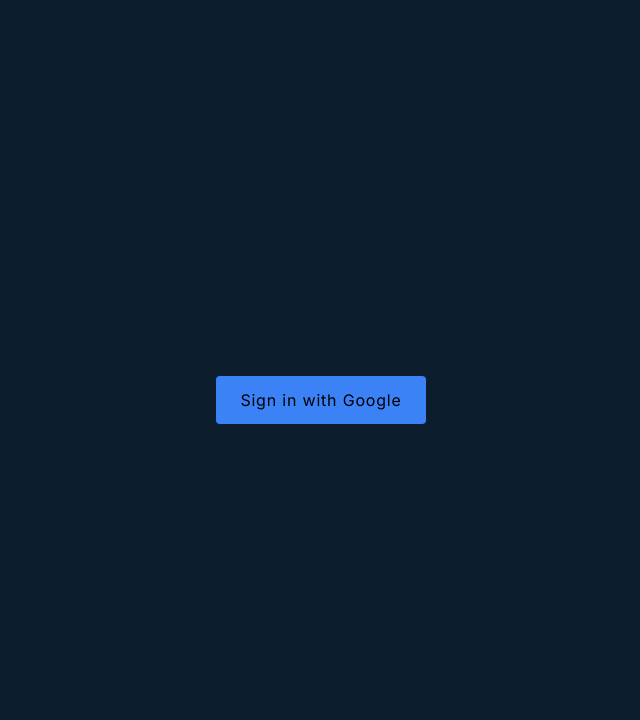
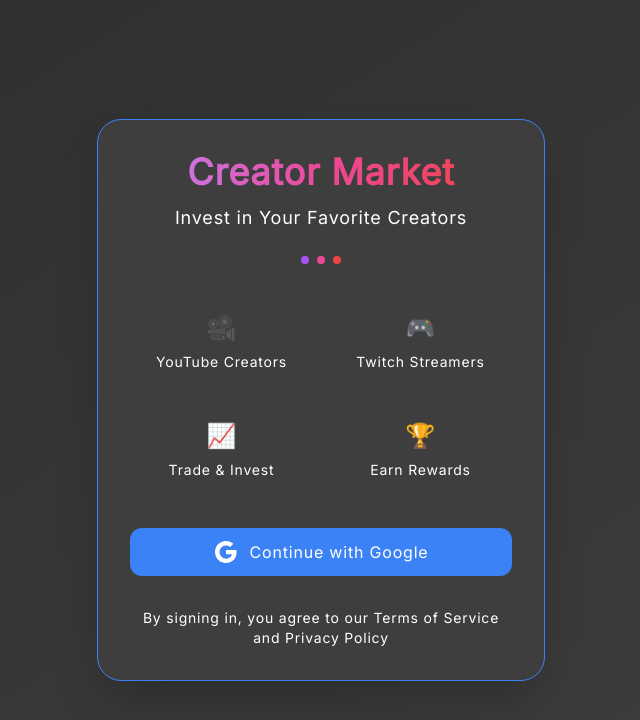
Before and after one commit to curleyjohn/creator-market-frontend, a React (Create React App) app: page /login in a window 1280 px wide. Shown: the top 720 px of the page, without its empty margins (319-959 px from the left). Built offline with nearby package versions, Linux system fonts and the light colour scheme; no server answers.

Commit message:
Change Login

```diff
--- a/src/components/CreatorCard.tsx
+++ b/src/components/CreatorCard.tsx
@@ -56,7 +56,7 @@
               className="w-16 h-16 rounded-full border-2 border-[var(--accent)] object-cover mb-3"
               alt="creator avatar"
             />
-            <div className="absolute bottom-0 right-0 w-4 h-4 rounded-full border-2 border-[var(--sidebar-bg)] bg-green-500"></div>
+            <div className="absolute bottom-2 -right-2 w-4 h-4 rounded-full border-2 border-[var(--sidebar-bg)] bg-green-500"></div>
           </div>
 
           <div className="flex flex-col ml-4">
--- a/src/components/Loading.tsx
+++ /dev/null
@@ -1,12 +0,0 @@
-import React from "react";
-
-const Loading = ({ text = "Loading..." }: { text?: string }) => {
-  return (
-    <div className="flex flex-col items-center justify-center min-h-[200px]">
-      <div className="animate-spin rounded-full h-10 w-10 border-4 border-[var(--accent)] border-t-transparent mb-4"></div>
-      <p className="text-[var(--accent)] font-semibold text-lg">{text}</p>
-    </div>
-  );
-};
-
-export default Loading;
--- a/src/pages/Login.tsx
+++ b/src/pages/Login.tsx
@@ -1,30 +1,122 @@
-import React from "react";
+import React, { useState } from "react";
 import { GoogleAuthProvider, signInWithPopup } from "firebase/auth";
 import { useNavigate } from "react-router-dom";
 import { auth } from "../lib/firebase";
+import { Transition } from "@headlessui/react";
 
 const Login = () => {
   const navigate = useNavigate();
+  const [isLoading, setIsLoading] = useState(false);
+  const [error, setError] = useState("");
 
   const handleGoogleSignIn = async () => {
+    setIsLoading(true);
+    setError("");
     const provider = new GoogleAuthProvider();
     try {
       await signInWithPopup(auth, provider);
-      console.log("User signed in!");
       navigate("/");
-    } catch (error) {
+    } catch (error: any) {
       console.error("Google sign-in error:", error);
+      setError(error.message);
+    } finally {
+      setIsLoading(false);
     }
   };
 
   return (
-    <div className="flex items-center justify-center h-screen bg-navyDark text-white">
-      <button
-        onClick={handleGoogleSignIn}
-        className="bg-electricBlue text-black px-6 py-3 rounded hover:bg-blue-600 transition"
-      >
-        Sign in with Google
-      </button>
+    <div className="min-h-screen bg-gradient-to-br from-[var(--bg)] to-[var(--sidebar-bg)] text-[var(--text)] flex flex-col items-center justify-center p-4">
+      <div className="w-full max-w-md">
+        <Transition
+          show={true}
+          appear={true}
+          enter="transition-all duration-500"
+          enterFrom="opacity-0 translate-y-6"
+          enterTo="opacity-100 translate-y-0"
+        >
+          <div className="bg-[var(--sidebar-bg)] rounded-3xl p-8 shadow-2xl border border-[var(--accent)]">
+            {/* Header */}
+            <div className="text-center mb-8">
+              <h1 className="text-4xl font-bold mb-3 bg-gradient-to-r from-purple-400 via-pink-500 to-red-500 text-transparent bg-clip-text">
+                Creator Market
+              </h1>
+              <p className="text-[var(--accent-text)] text-lg mb-6">
+                Invest in Your Favorite Creators
+              </p>
+              <div className="flex justify-center space-x-2 mb-6">
+                <div className="w-2 h-2 rounded-full bg-purple-500"></div>
+                <div className="w-2 h-2 rounded-full bg-pink-500"></div>
+                <div className="w-2 h-2 rounded-full bg-red-500"></div>
+              </div>
+            </div>
+
+            {/* Features */}
+            <div className="grid grid-cols-2 gap-4 mb-8">
+              <div className="text-center p-4 rounded-xl bg-[var(--bg)]/50">
+                <div className="text-2xl mb-2">🎥</div>
+                <div className="text-sm text-[var(--accent-text)]">YouTube Creators</div>
+              </div>
+              <div className="text-center p-4 rounded-xl bg-[var(--bg)]/50">
+                <div className="text-2xl mb-2">🎮</div>
+                <div className="text-sm text-[var(--accent-text)]">Twitch Streamers</div>
+              </div>
+              <div className="text-center p-4 rounded-xl bg-[var(--bg)]/50">
+                <div className="text-2xl mb-2">📈</div>
+                <div className="text-sm text-[var(--accent-text)]">Trade & Invest</div>
+              </div>
+              <div className="text-center p-4 rounded-xl bg-[var(--bg)]/50">
+                <div className="text-2xl mb-2">🏆</div>
+                <div className="text-sm text-[var(--accent-text)]">Earn Rewards</div>
+              </div>
+            </div>
+
+            {/* Sign In Button */}
+            <button
+              onClick={handleGoogleSignIn}
+              disabled={isLoading}
+              className="w-full bg-[var(--accent)] text-[var(--accent-text)] rounded-xl py-3 px-6 flex items-center justify-center gap-3 font-medium transition-all duration-300 transform hover:scale-[0.98] disabled:opacity-50 disabled:cursor-not-allowed"
+            >
+              {isLoading ? (
+                <div className="w-6 h-6 border-2 border-[var(--accent-text)] border-t-transparent rounded-full animate-spin"></div>
+              ) : (
+                <>
+                  <svg className="w-6 h-6" viewBox="0 0 24 24">
+                    <path
+                      fill="currentColor"
+                      d="M22.56 12.25c0-.78-.07-1.53-.2-2.25H12v4.26h5.92c-.26 1.37-1.04 2.53-2.21 3.31v2.77h3.57c2.08-1.92 3.28-4.74 3.28-8.09z"
+                    />
+                    <path
+                      fill="currentColor"
+                      d="M12 23c2.97 0 5.46-.98 7.28-2.66l-3.57-2.77c-.98.66-2.23 1.06-3.71 1.06-2.86 0-5.29-1.93-6.16-4.53H2.18v2.84C3.99 20.53 7.7 23 12 23z"
+                    />
+                    <path
+                      fill="currentColor"
+                      d="M5.84 14.09c-.22-.66-.35-1.36-.35-2.09s.13-1.43.35-2.09V7.07H2.18C1.43 8.55 1 10.22 1 12s.43 3.45 1.18 4.93l2.85-2.22.81-.62z"
+                    />
+                    <path
+                      fill="currentColor"
+                      d="M12 5.38c1.62 0 3.06.56 4.21 1.64l3.15-3.15C17.45 2.09 14.97 1 12 1 7.7 1 3.99 3.47 2.18 7.07l3.66 2.84c.87-2.6 3.3-4.53 6.16-4.53z"
+                    />
+                  </svg>
+                  Continue with Google
+                </>
+              )}
+            </button>
+
+            {/* Error Message */}
+            {error && (
+              <div className="mt-4 text-red-500 text-sm text-center">
+                {error}
+              </div>
+            )}
+
+            {/* Footer */}
+            <div className="mt-8 text-center text-sm text-[var(--accent-text)]">
+              By signing in, you agree to our Terms of Service and Privacy Policy
+            </div>
+          </div>
+        </Transition>
+      </div>
     </div>
   );
 };
```
